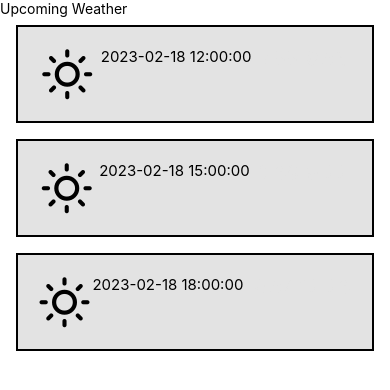
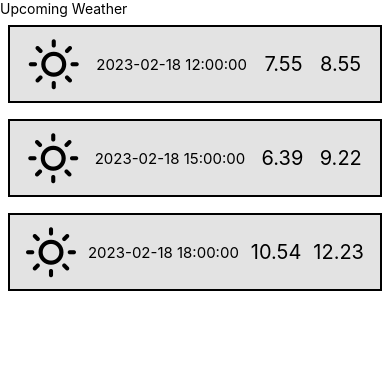
Before and after one commit to IsmailMuhammed2019/weatherApp, a React Native app: screen / in a window 390 px wide. Shown: the top 390 px of the page. Built offline with nearby package versions, Linux system fonts and the light colour scheme.

Commit message:
add alignItems center to items component

```diff
--- a/src/components/UpcomingWeather.js
+++ b/src/components/UpcomingWeather.js
@@ -85,16 +85,17 @@ const styles=StyleSheet.create({
         flex: 1,
     },
     items: {
-        padding: 20,
+        padding: 10,
         marginVertical: 8,
-        marginHorizontal: 16,
+        marginHorizontal: 8,
         flexDirection: 'row',
         justifyContent: 'space-around',
+        alignItems: "center",
         borderWidth: 2,
         backgroundColor: '#e3e3e3'
     },
     temp: {
-        color: "#e3e3e3",
+        color: "black",
         fontSize: 20
     },
     date: {
```
